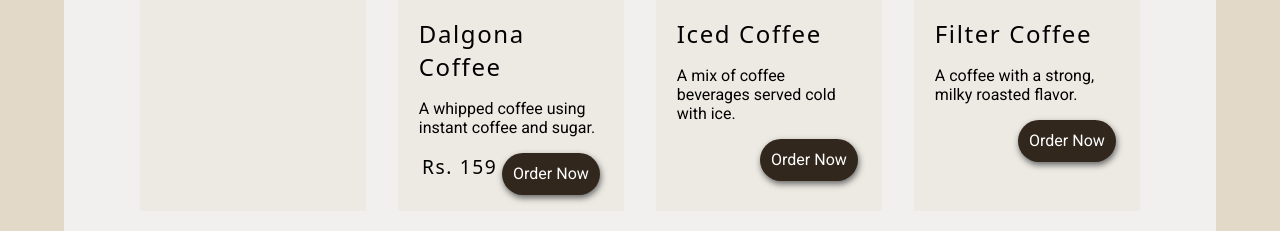
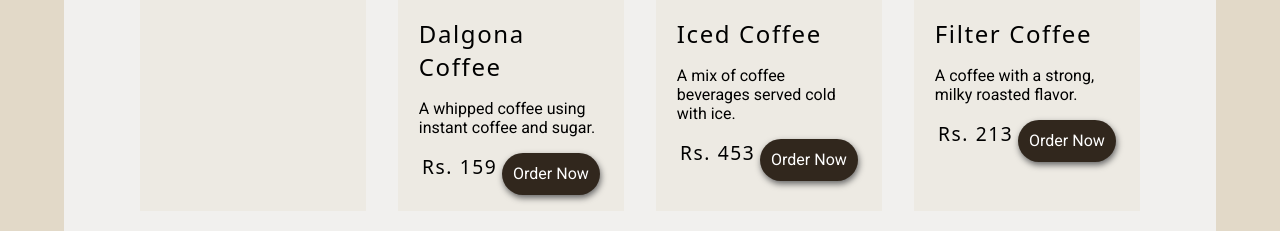
Before and after one commit to LuzRivera154/coffe, a plain HTML site: page index.html in a window 1280 px wide. Shown: the part 1200-1431 px from the top of the page. Drawn offline with nearby package versions, Linux system fonts and the light colour scheme; a web font is replaced by a local one.

Commit message:
Arreglos

```diff
--- a/index.html
+++ b/index.html
@@ -90,7 +90,7 @@
                         <p class="title_grid">Iced Coffee</p>
                         <p class="subtitle_grid">A mix of coffee beverages served cold with ice.</p>
                         <div class="price_container">
-                            <p class="title_price"></p>
+                            <p class="title_price">Rs. 453</p>
                             <div class="btn_card">Order Now</div>
                         </div>
                     </div>
@@ -99,7 +99,7 @@
                         <p class="title_grid">Filter Coffee</p>
                         <p class="subtitle_grid">A coffee with a strong, milky roasted flavor.</p>
                         <div class="price_container">
-                            <p class="title_price"></p>
+                            <p class="title_price">Rs. 213</p>
                             <div class="btn_card">Order Now</div>
                         </div>
                     </div>
```
